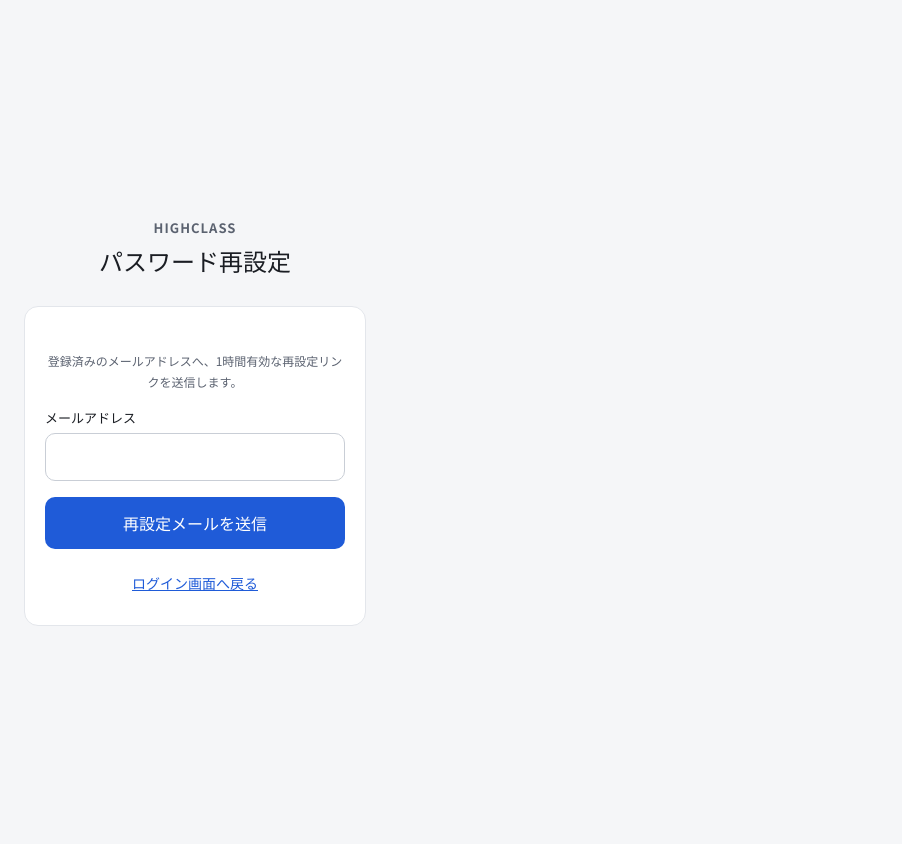
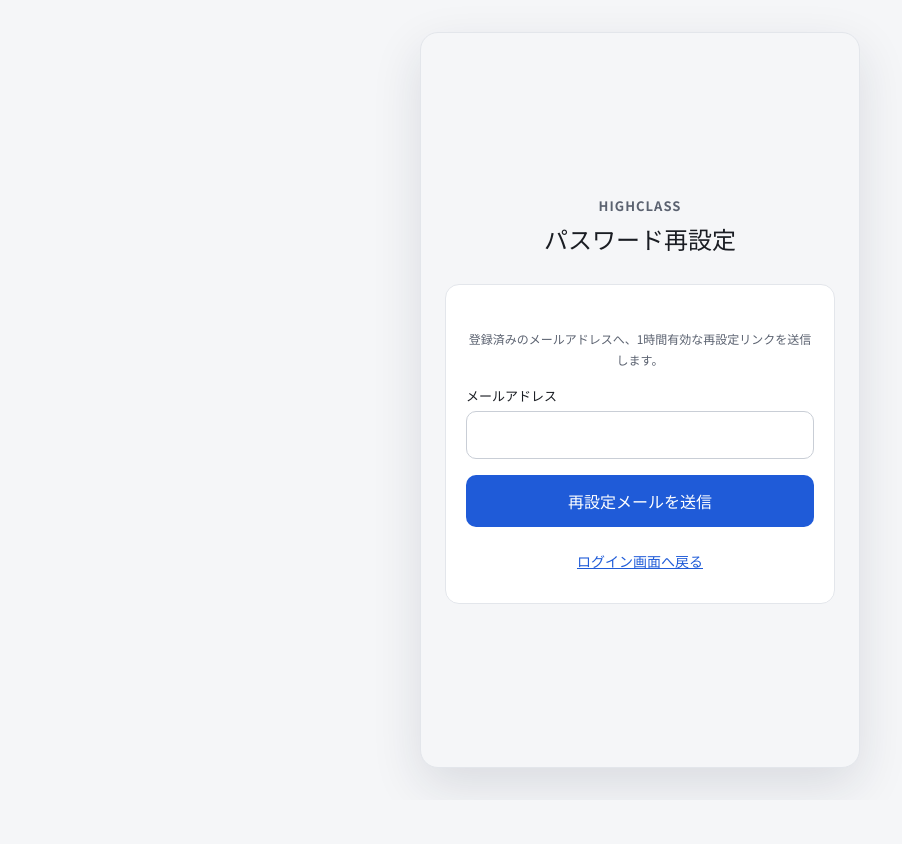
Before and after one commit to SuperHealer527/StaffManagement, a Laravel app: page /forgot-password in a window 1280 px wide. Shown: the whole page, without its empty margins (0-902 px from the left). After the commit the page ends 789 px from the top, so only its background shows below. Run offline with Laravel 12, Linux system fonts and the light colour scheme; style sheets or scripts are compiled from the project's sources.

Commit message:
SP画面とログイン画面の中央表示を調整

```diff
--- a/resources/css/static-design.css
+++ b/resources/css/static-design.css
@@ -91,3 +91,106 @@
     grid-template-columns: 1fr;
   }
 }
+
+/*
+ * The client supplied these workflows as 390px mobile canvases. Keep that
+ * compact presentation on phones, but frame and center it on wider screens so
+ * it does not remain attached to the left edge of a desktop viewport.
+ */
+:is(
+  .page--login,
+  .page--staff,
+  .page--myrequests,
+  .page--payslip,
+  .page--areaswitch,
+  .page--attendancecomplete,
+  .page--interviewschedule,
+  .page--lineconnect,
+  .page--paymentdetails,
+  .page--profile,
+  .page--report,
+  .page--respond,
+  .page--setpassword
+) > .app-root > .screen {
+  display: flex;
+  justify-content: center;
+  min-height: 100vh;
+}
+
+@media (min-width: 641px) {
+  :is(
+    .page--staff,
+    .page--myrequests,
+    .page--payslip,
+    .page--areaswitch,
+    .page--attendancecomplete,
+    .page--interviewschedule,
+    .page--lineconnect,
+    .page--paymentdetails,
+    .page--profile,
+    .page--report,
+    .page--respond
+  ) > .app-root > .screen {
+    align-items: flex-start;
+    padding: 32px;
+  }
+
+  :is(
+    .page--staff,
+    .page--myrequests,
+    .page--payslip,
+    .page--areaswitch,
+    .page--attendancecomplete,
+    .page--interviewschedule,
+    .page--lineconnect,
+    .page--paymentdetails,
+    .page--profile,
+    .page--report,
+    .page--respond
+  ) > .app-root > .screen > div {
+    width: min(100%, 480px);
+    height: auto;
+    min-height: calc(100vh - 64px);
+    overflow: hidden;
+    border: 1px solid rgb(227, 230, 235);
+    border-radius: 18px;
+    box-shadow: 0 18px 50px rgb(22 33 58 / 12%);
+  }
+
+  :is(.page--login, .page--setpassword) > .app-root > .screen {
+    align-items: center;
+    padding: 32px;
+  }
+
+  :is(.page--login, .page--setpassword) > .app-root > .screen > .layout-072 {
+    width: min(100%, 440px);
+    height: min(844px, calc(100vh - 64px));
+    min-height: min(680px, calc(100vh - 64px));
+    overflow-y: auto;
+    border: 1px solid rgb(227, 230, 235);
+    border-radius: 18px;
+    box-shadow: 0 18px 50px rgb(22 33 58 / 12%);
+  }
+}
+
+@media (max-width: 640px) {
+  :is(
+    .page--login,
+    .page--staff,
+    .page--myrequests,
+    .page--payslip,
+    .page--areaswitch,
+    .page--attendancecomplete,
+    .page--interviewschedule,
+    .page--lineconnect,
+    .page--paymentdetails,
+    .page--profile,
+    .page--report,
+    .page--respond,
+    .page--setpassword
+  ) > .app-root > .screen > div {
+    width: 100%;
+    height: auto;
+    min-height: 100vh;
+  }
+}
```
